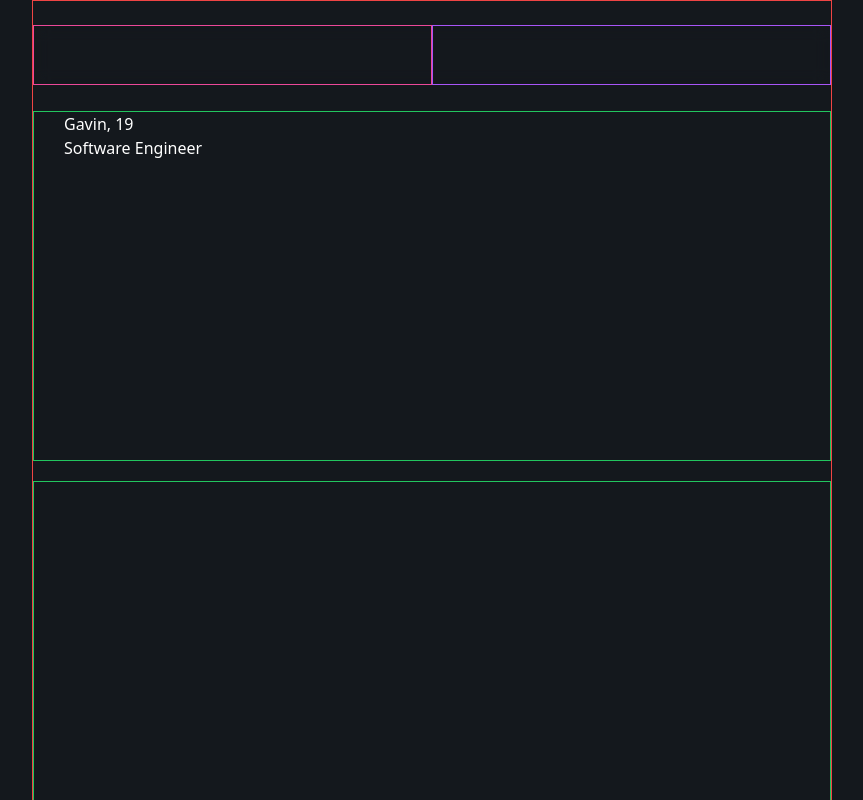
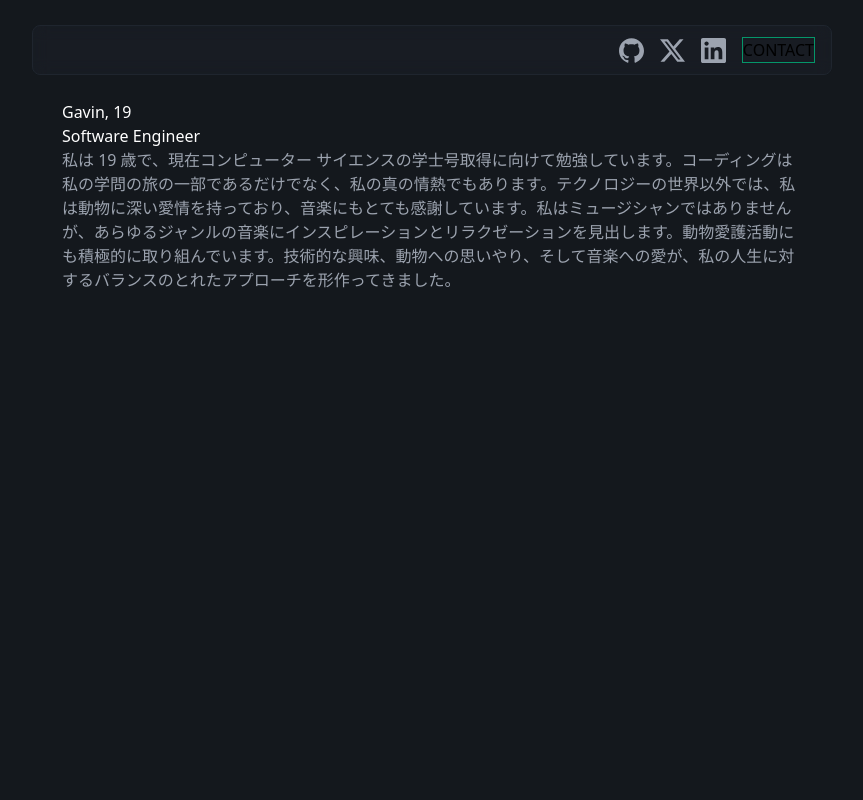
Before and after one commit to gavrh/gav.codes, a React (Create React App) app: page / in a window 1280 px wide. Shown: the top 800 px of the page, without its empty margins (208-1071 px from the left). Built offline with nearby package versions, Linux system fonts and the light colour scheme.

Commit message:
header half way done

```diff
--- a/src/App.tsx
+++ b/src/App.tsx
@@ -15,6 +15,7 @@ export default function App() {
           Gavin, 19
         </h1>
         <h1>Software Engineer</h1>
+        <h1 className='text-gray-400' style={{textAlign: "start", unicodeBidi: "plaintext"}}>私は 19 歳で、現在コンピューター サイエンスの学士号取得に向けて勉強しています。コーディングは私の学問の旅の一部であるだけでなく、私の真の情熱でもあります。テクノロジーの世界以外では、私は動物に深い愛情を持っており、音楽にもとても感謝しています。私はミュージシャンではありませんが、あらゆるジャンルの音楽にインスピレーションとリラクゼーションを見出します。動物愛護活動にも積極的に取り組んでいます。技術的な興味、動物への思いやり、そして音楽への愛が、私の人生に対するバランスのとれたアプローチを形作ってきました。</h1>
       </Section>
       {/* about me */}
       <Section></Section>
@@ -39,7 +40,6 @@ const AppContainer = tw.div`
   [&>:nth-child(2)]:mt-[50px]
   justify-center
   items-center
-  border-[1px]
   border-red-500
 `
 
@@ -50,6 +50,5 @@ const Section = tw.div`
   my-[10px]
   text-white
 
-  border-[1px]
   border-green-500
 `
--- a/src/components/Header.tsx
+++ b/src/components/Header.tsx
@@ -1,7 +1,12 @@
 import React from 'react';
 import tw from 'tailwind-styled-components';
+import {
+    SiGithub,
+    SiX,
+    SiLinkedin
+} from "react-icons/si";
 
-export default function Header() {
+export default function Header(props: any) {
 
 
     return (
@@ -10,7 +15,22 @@ export default function Header() {
 
             </HeaderLeft>
             <HeaderRight>
-
+                {/* github */}
+                <IconButton href="https://github.com/gavrh" target='_blank'>
+                    <SiGithub />
+                </IconButton>
+                {/* twitter */}
+                <IconButton href="https://x.com/gavholm" target='_blank'>
+                    <SiX/>
+                </IconButton>
+                {/* linkedin */}
+                <IconButton href="https://linkedin.com/in/gavrh" target='_blank'>
+                    <SiLinkedin />
+                </IconButton>
+                {/* contact */}
+                <ContactButton>
+                    CONTACT
+                </ContactButton>
             </HeaderRight>
         </HeaderContainer>
     )
@@ -19,11 +39,14 @@ export default function Header() {
 // Header styled components
 const HeaderContainer = tw.div`
     w-full
-    h-[60px]
+    h-[50px]
     flex
     sticky
     top-[25px]
-
+    bg-[#1f252e]
+    bg-opacity-40
+    border-[1px]
+    border-[#1f252e]
     rounded-lg
     backdrop-blur
 `
@@ -32,14 +55,35 @@ const HeaderLeft = tw.div`
     w-full
     h-full
 
-    border-[1px]
     border-pink-500
 `
 
 const HeaderRight = tw.div`
     w-full
     h-full
+    flex
+    justify-end
+    items-center
+    child:mx-[8px]
+    last:mr-[8px]
+`
 
+const IconButton = tw.a`
+    flex
+    justify-center
+    items-center
+
+    child:w-[25px]
+    child:h-[25px]
+    child:text-gray-400
+    child:transition-all
+    child:duration-200
+    child:ease-in-out
+
+    hover:child:text-gray-300
+`
+
+const ContactButton = tw.button`
     border-[1px]
-    border-purple-500
+    border-emerald-600
 `
```
Also changed, not shown: package.json (+8 -7 lines), 1 other file (tests, documents, lock files or other folders).
